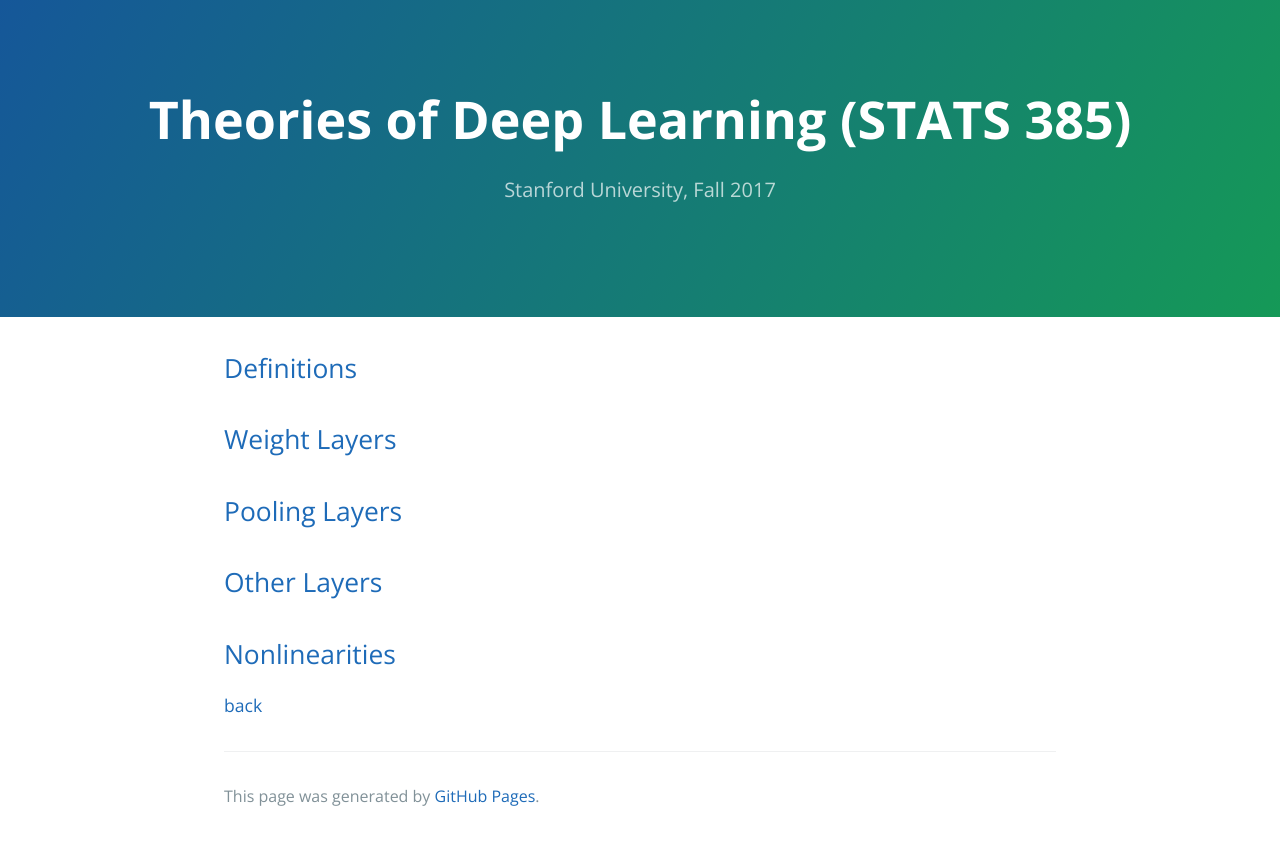
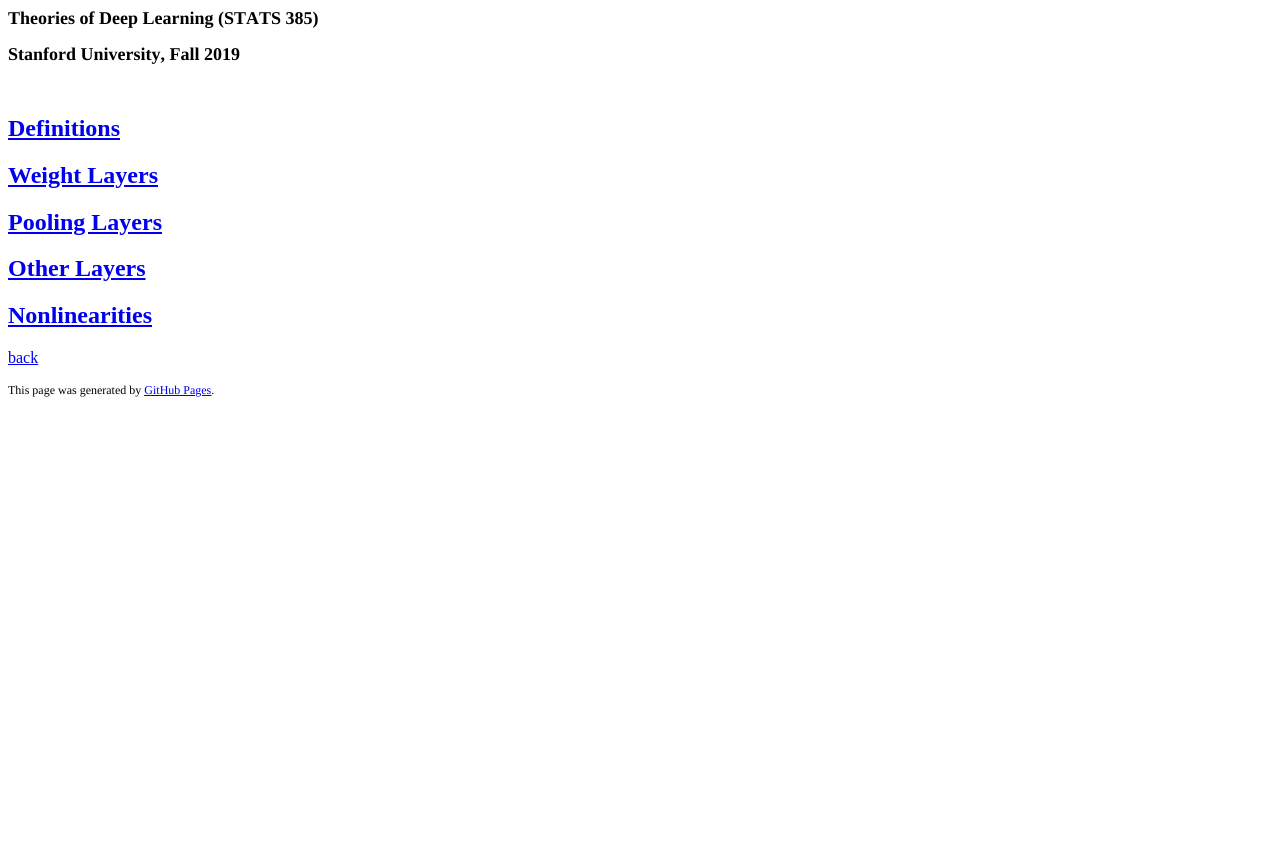
Before and after one commit to stats385/stats385.github.io, a Jekyll site: the page built from motifs.md, in a window 1280 px wide. Shown: the top 845 px of the page. Built offline with Jekyll 4.4.1, drawn with Linux system fonts in a browser that asks for light colours; the repository's description, which GitHub fills in, is left out; our own code applies the rules of GitHub Pages for plain Markdown files.

Commit message:
update layout

```diff
--- a/_layouts/default.html
+++ b/_layouts/default.html
@@ -1,63 +1,24 @@
-<!DOCTYPE html>
-<html lang="{{ site.lang | default: "en-US" }}">
-  <head>
-    <meta charset="UTF-8">
-    <title>{% if page.title %}{{ page.title }} | {% endif %}{{ site.title | default: site.github.repository_name }} by {{ site.github.owner_name }}</title>
-    <meta name="description" content="{{ page.description | default: site.description | default: site.github.project_tagline }}"/>
-    <meta name="viewport" content="width=device-width, initial-scale=1">
-    <meta name="theme-color" content="#157878">
-      <!-- CJ styles
-	<link rel="stylesheet" type="text/css" href="assets/css/github.css">
-    <link rel="stylesheet" type="text/css" href="assets/css/github2.css">
-		  -->
-
-    <link rel="stylesheet" type="text/css" href="assets/css/cj.css">
-    <link href='https://fonts.googleapis.com/css?family=Open+Sans:400,700' rel='stylesheet' type='text/css'>
-    <link rel="stylesheet" href="{{ '/assets/css/style.css?v=' | append: site.github.build_revision | relative_url }}">
-
-
-
-  </head>
-  <body>
-    <section class="page-header">
-		      	<h1 class="project-name">{{ site.title | default: site.github.repository_name }}</h1>
-		      	<h2 class="project-tagline">Stanford University, Fall 2017</h2>
-		      <!--
-			  {% if site.github.is_project_page %}
-		        <a href="{{ site.github.repository_url }}" class="btn">View on GitHub</a>
-		      {% endif %}
-				-->
-		      	{% if site.show_downloads %}
-		        <a href="{{ site.github.zip_url }}" class="btn">Download .zip</a>
-		        <a href="{{ site.github.tar_url }}" class="btn">Download .tar.gz</a>
-		      {% endif %}
-    </section>
-
-    <section class="main-content">
-      {{ content }}
-
-
-  <footer class="site-footer">
-	  <!--
-         {% if site.github.is_project_page %}
-           <span class="site-footer-owner"><a href="{{ site.github.repository_url }}">{{ site.github.repository_name }}</a> is maintained by <a href="{{ site.github.owner_url }}">{{ site.github.owner_name }}</a>.</span>
-         {% endif %}
-	   -->
-         <span class="site-footer-credits">This page was generated by <a href="https://pages.github.com">GitHub Pages</a>.</span>
-       </footer>
-
-    </section>
-
-    {% if site.google_analytics %}
-      <script type="text/javascript">
-        (function(i,s,o,g,r,a,m){i['GoogleAnalyticsObject']=r;i[r]=i[r]||function(){
-        (i[r].q=i[r].q||[]).push(arguments)},i[r].l=1*new Date();a=s.createElement(o),
-        m=s.getElementsByTagName(o)[0];a.async=1;a.src=g;m.parentNode.insertBefore(a,m)
-        })(window,document,'script','//www.google-analytics.com/analytics.js','ga');
-
-        ga('create', '{{ site.google_analytics }}', 'auto');
-        ga('send', 'pageview');
-      </script>
-    {% endif %}
-  </body>
+<!DOCTYPE html PUBLIC "-//W3C//DTD HTML 4.01//EN" "http://www.w3.org/TR/html4/strict.dtd">
+<html>
+<head>
+  <meta http-equiv="Content-Type" content="text/html; charset=utf-8">
+  <meta http-equiv="Content-Style-Type" content="text/css">
+  <title>{% if page.title %}{{ page.title }} | {% endif %}{{ site.title | default: site.github.repository_name }} by {{ site.github.owner_name }}</title>
+  <meta name="Description" content="{{ page.description | default: site.description | default: site.github.project_tagline }}">
+  <meta name="Generator" content="Cocoa HTML Writer">
+  <meta name="CocoaVersion" content="1348.17">
+  <style type="text/css">
+    p.p2 {margin: 0.0px 0.0px 0.0px 0.0px; font: 12.0px Times; color: #000000; -webkit-text-stroke: #000000}
+    span.s1 {font-kerning: none}
+    span.s2 {font: 12.0px Times; text-decoration: underline ; font-kerning: none; color: #0000ee; -webkit-text-stroke: 0px #0000ee}
+  </style>
+</head>
+<body>
+<h1 style="margin: 0.0px 0.0px 14.9px 0.0px; font: 18.0px Times; color: #000000; -webkit-text-stroke: #000000"><span class="s1"><b>{{ site.title | default: site.github.repository_name }}</b></span></h1>
+<h2 style="margin: 0.0px 0.0px 14.9px 0.0px; font: 18.0px Times; color: #000000; -webkit-text-stroke: #000000"><span class="s1"><b>Stanford University, Fall 2019</b></span></h2>
+<p class="p2"><span class="s1">{% if site.show_downloads %} <a href="file:///Users/Joe/Desktop/%7B%7B%20site.github.zip_url%20%7D%7D"><span class="s2">Download .zip</span></a> <a href="file:///Users/Joe/Desktop/%7B%7B%20site.github.tar_url%20%7D%7D"><span class="s2">Download .tar.gz</span></a> {% endif %}<span class="Apple-converted-space"> </span></span></p>
+<p class="p2"><span class="s1">{{ content }}</span></p>
+<p class="p2"><span class="s1">This page was generated by <a href="https://pages.github.com/"><span class="s2">GitHub Pages</span></a>.<span class="Apple-converted-space"> </span></span></p>
+<p class="p2"><span class="s1">{% if site.google_analytics %} {% endif %}<span class="Apple-converted-space"> </span></span></p>
+</body>
 </html>
```
Also changed, not shown: _layouts/default_old.html (added, +63 -0 lines), 2 other files.
